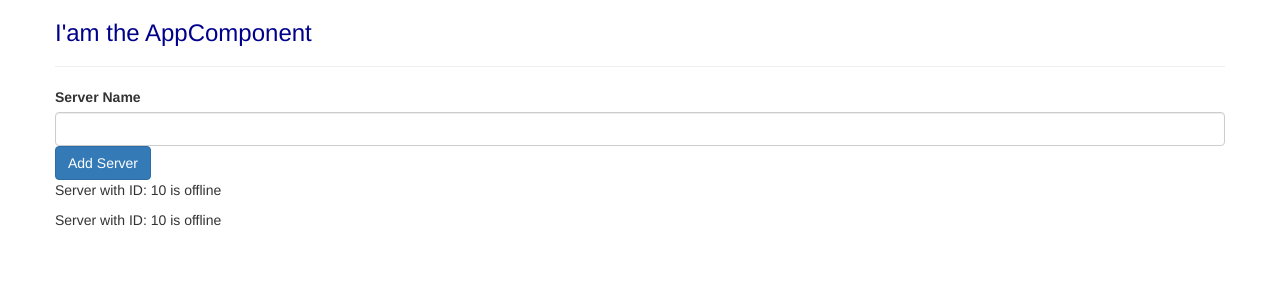
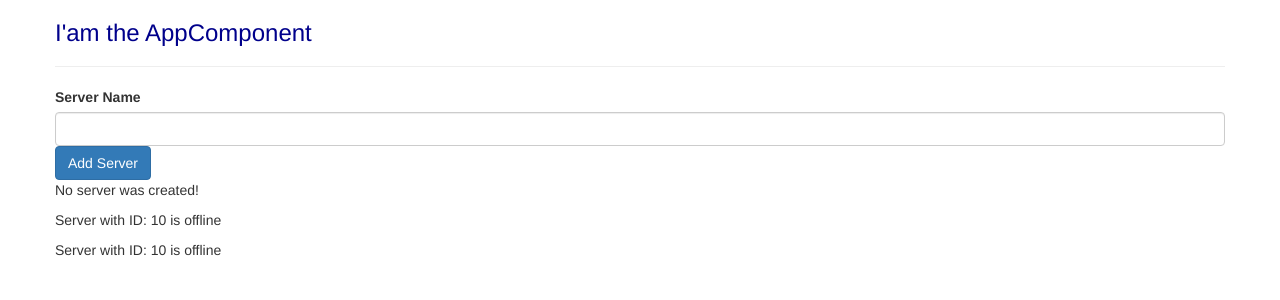
Before and after one commit to siromanto/angular-first-app, an Angular app: page / in a window 1280 px wide. Shown: the top 300 px of the page. Built offline with nearby package versions, Linux system fonts and the light colour scheme.

Commit message:
ngif with else condition

```diff
--- a/src/app/servers/servers.component.html
+++ b/src/app/servers/servers.component.html
@@ -15,6 +15,9 @@
 </button>
 <!--<p [innerText]="allowNewServer"></p>-->
 <!--<p>{{ serverCreationStatus }}</p>-->
-<p *ngIf="serverCreated">Server was created. Server is {{ serverName }}</p>
+<p *ngIf="serverCreated; else noServer">Server was created. Server is {{ serverName }}</p>
+<ng-template #noServer>
+  <p>No server was created!</p>
+</ng-template>
 <app-server></app-server>
 <app-server></app-server>
```
